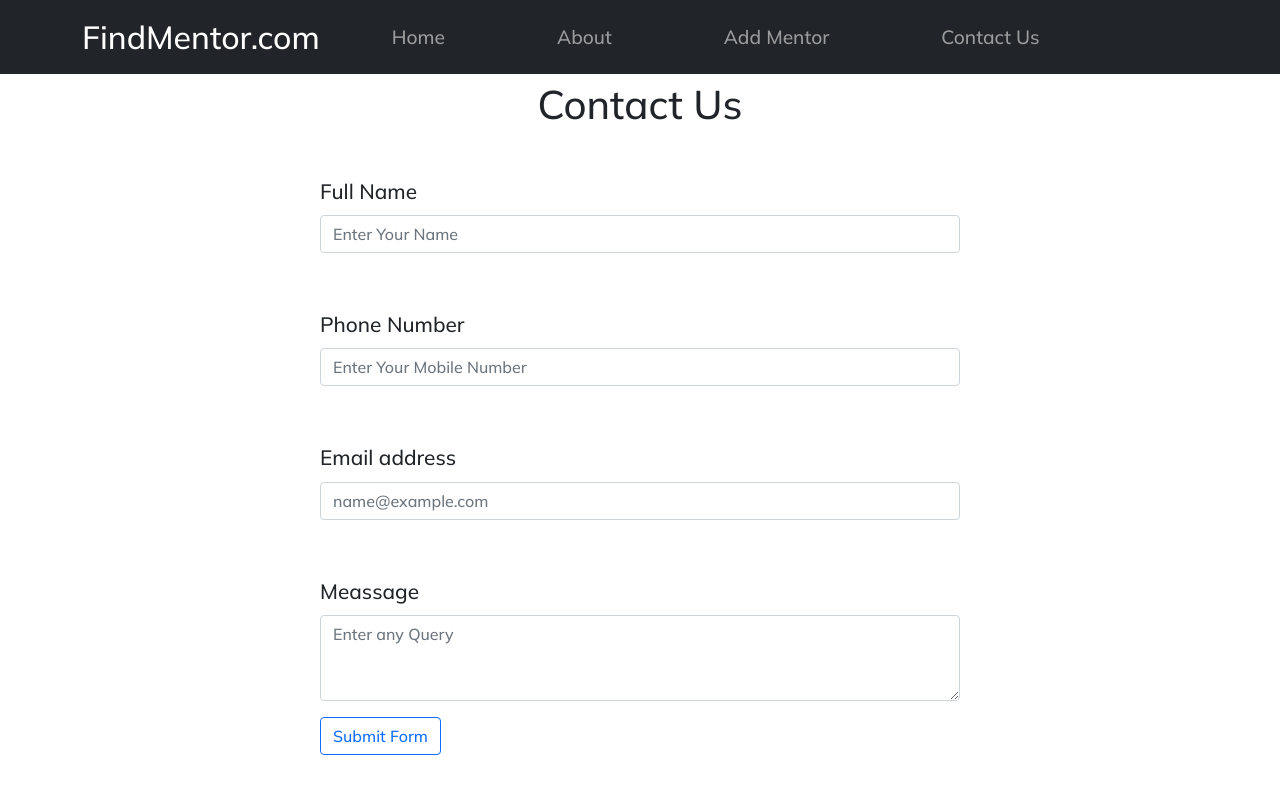
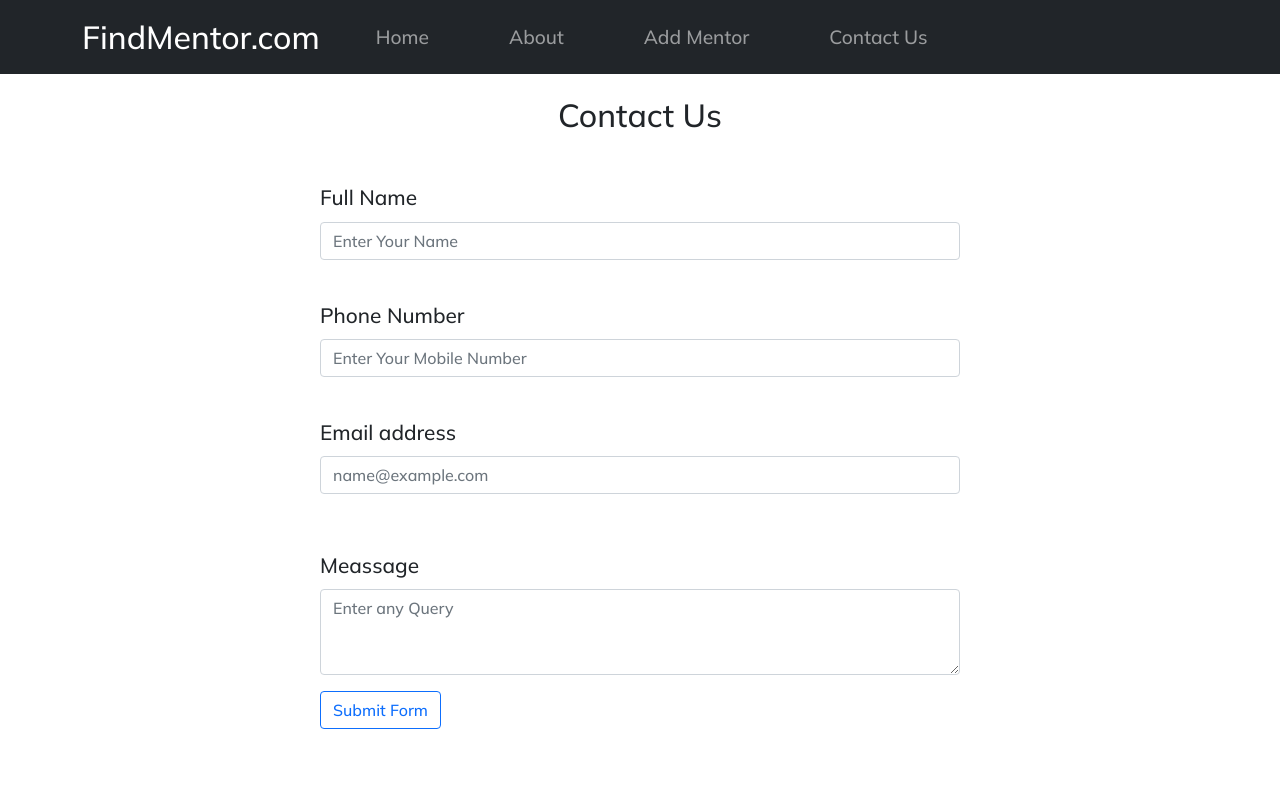
Before and after one commit to anurickster/mentor-search, a React (Create React App) app: page /Contact in a window 1280 px wide. Shown: the top 794 px of the page. Built offline with nearby package versions, Linux system fonts and the light colour scheme.

Commit message:
pulling code

```diff
--- a/src/Components/Addmentor/Addmentor.js
+++ b/src/Components/Addmentor/Addmentor.js
@@ -59,6 +59,7 @@ const Addmentor = () => {
           />
           <center>
             <button
+              type='submit'
               onClick={() =>
                 dispatch(
                   addPost({
--- a/src/Components/Contactpage/Contactpage.js
+++ b/src/Components/Contactpage/Contactpage.js
@@ -27,10 +27,10 @@ const Contact = () => {
   return (
     <>
       <Navigationbar />
-      <h1 className='text-center'>Contact Us</h1>
+      <h2 className='text-center'>Contact Us</h2>
       <div className='col-md-6 col-10 mx-auto'>
         <form onSubmit={formSubmit}>
-          <div className='mb-3'>
+          <div>
             <label for='exampleFormControlInput1' className='form-label'>
               Full Name
             </label>
@@ -45,7 +45,7 @@ const Contact = () => {
             />
           </div>
 
-          <div className='mb-3'>
+          <div>
             <label for='exampleFormControlInput1' className='form-label'>
               Phone Number
             </label>
--- a/src/Components/Homepage/Homepage.js
+++ b/src/Components/Homepage/Homepage.js
@@ -17,7 +17,7 @@ const Homepage = () => {
   }, [dispatch]);
 
   const mentorPosts = mentorCard.map((mentorEl, index) => (
-    <Card key={'mentor' + mentorEl.id}>
+    <Card className='card-shadow' key={'mentor' + mentorEl.id}>
       <Card.Img variant='top' src={mentorEl.imgUrl} />
       <Card.Body>
         <Card.Title>{mentorEl.mentorName}</Card.Title>
--- a/src/Components/Homepage/module.Homepage.css
+++ b/src/Components/Homepage/module.Homepage.css
@@ -1,4 +1,10 @@
 .Post-container {
   display: grid;
   grid-template-columns: auto auto auto auto auto;
+  column-gap: 1rem;
+  row-gap: 1rem;
 }
+
+.card-shadow {
+  box-shadow: 0 4px 8px 0 rgba(0, 0, 0, 0.2), 0 6px 20px 0 rgba(0, 0, 0, 0.19);
+}
--- a/src/Components/Navigationbar/Navigationbar.js
+++ b/src/Components/Navigationbar/Navigationbar.js
@@ -5,7 +5,7 @@ import './module.Navigationbar.css';
 
 const Navigationbar = () => {
   return (
-    <div style={{ marginBottom: '5rem' }}>
+    <div style={{ marginBottom: '6rem' }}>
       <Navbar bg='dark' fixed='top' variant='dark'>
         <Container>
           <Navbar.Brand href='/'>
--- a/src/Components/Navigationbar/module.Navigationbar.css
+++ b/src/Components/Navigationbar/module.Navigationbar.css
@@ -3,6 +3,6 @@
 }
 
 .navlink {
-  margin: 0 3rem 0 3rem;
+  margin: 0 2rem 0 2rem;
   font-size: 1.2rem;
 }
```
